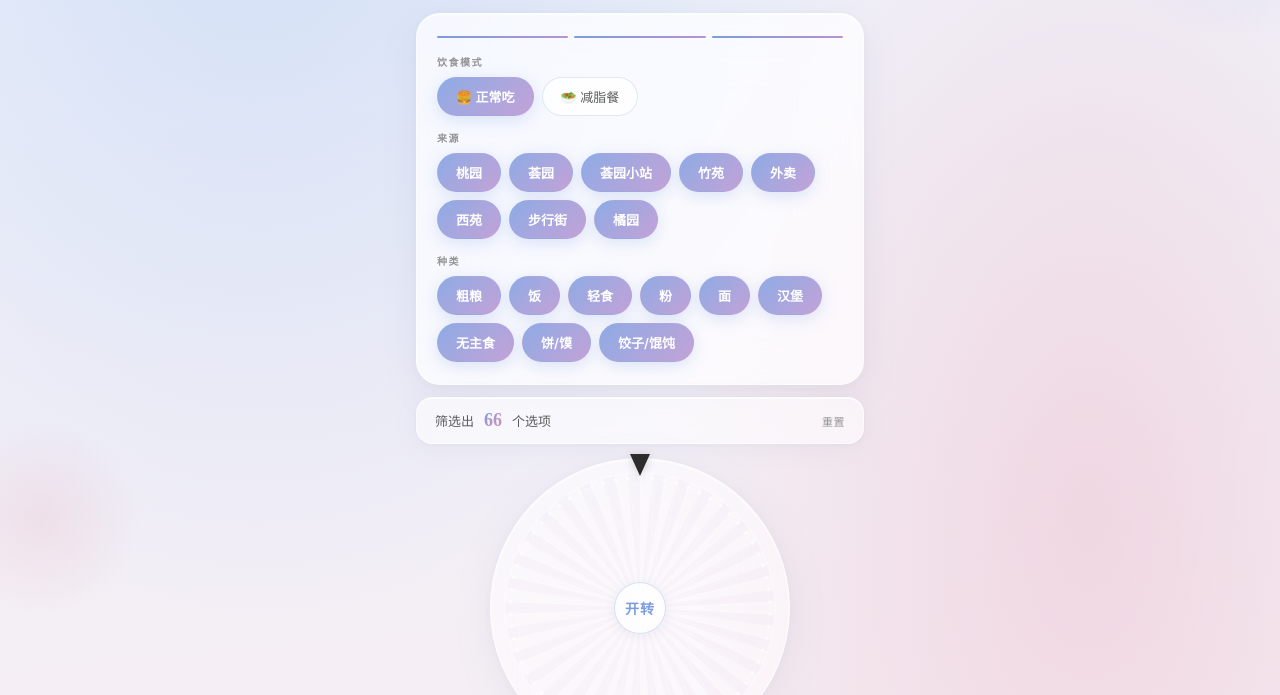
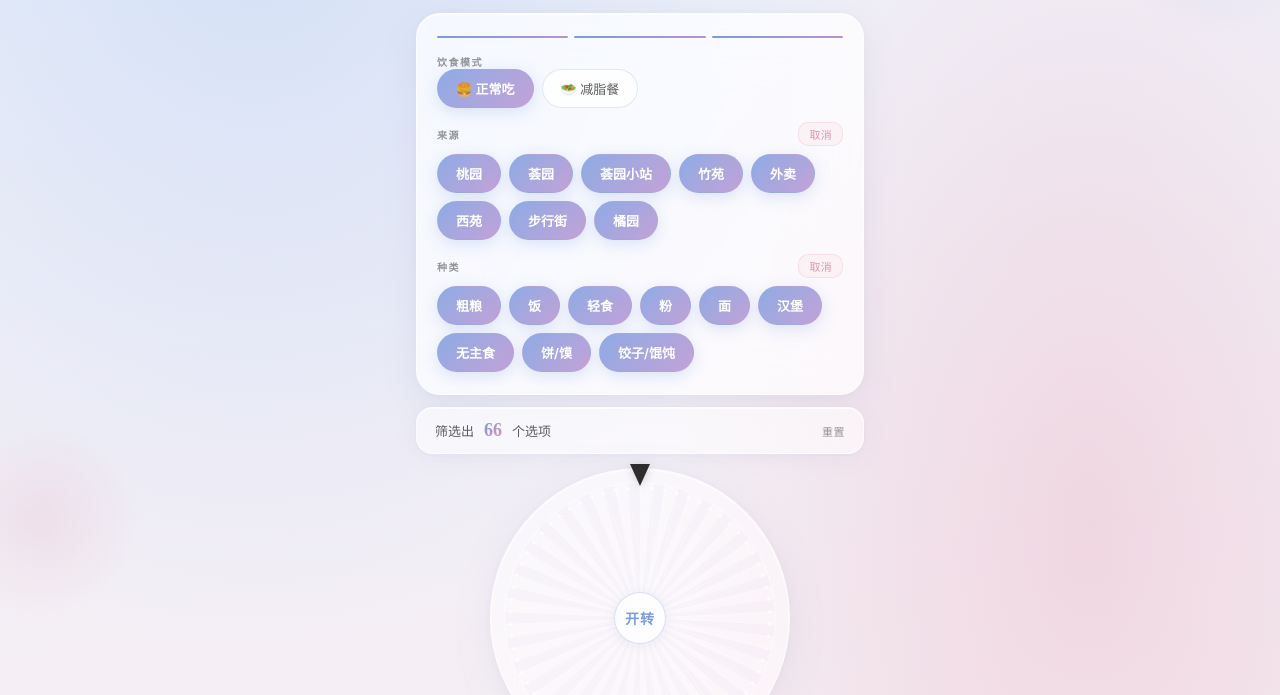
Before and after one commit to jellydolphin/food-spinner1, a website: page index.html in a window 1280 px wide. Shown: the part 100-795 px from the top of the page. Drawn offline with Linux system fonts and the light colour scheme.

Commit message:
feat: add select-all / deselect-all button to source & type filters

```diff
--- a/index.html
+++ b/index.html
@@ -111,12 +111,35 @@ body::after {
   position: relative; z-index: 1;
 }
 
-.filter-step { margin-bottom: 14px; }
+.filter-step { margin-bottom: 14px; position: relative; }
 .filter-step:last-child { margin-bottom: 0; }
+.filter-step-header {
+  display: flex; justify-content: space-between; align-items: center;
+  margin-bottom: 8px;
+}
 .filter-label {
   font-size: 10px; font-weight: 700;
   color: var(--text-light); letter-spacing: 1.5px;
-  text-transform: uppercase; margin-bottom: 8px;
+  text-transform: uppercase;
+}
+.select-all-btn {
+  font-size: 11px; font-weight: 500;
+  color: var(--blue); cursor: pointer;
+  background: rgba(123,156,224,0.10);
+  border: 1px solid rgba(123,156,224,0.18);
+  border-radius: 10px;
+  padding: 3px 10px;
+  font-family: inherit;
+  letter-spacing: 0.3px;
+  transition: all 0.2s;
+  backdrop-filter: blur(6px);
+  -webkit-backdrop-filter: blur(6px);
+}
+.select-all-btn:active { transform: scale(0.93); }
+.select-all-btn.all-active {
+  color: var(--pink);
+  background: rgba(226,146,168,0.10);
+  border-color: rgba(226,146,168,0.18);
 }
 .filter-pills { display: flex; flex-wrap: wrap; gap: 8px; }
 
@@ -678,6 +701,47 @@ function renderFilters() {
   ).join('');
   document.getElementById('stepDot2').classList.toggle('done', filterSources.size > 0);
   document.getElementById('stepDot3').classList.toggle('done', filterTypes.size > 0);
+  updateSelectAllButtons();
+}
+
+function updateSelectAllButtons() {
+  // Source button
+  let srcBtn = document.getElementById('sourceSelectAll');
+  if (!srcBtn) {
+    const srcStep = document.getElementById('sourcePills').parentElement;
+    const label = srcStep.querySelector('.filter-label');
+    const header = document.createElement('div');
+    header.className = 'filter-step-header';
+    label.replaceWith(header);
+    header.appendChild(label);
+    srcBtn = document.createElement('button');
+    srcBtn.id = 'sourceSelectAll';
+    srcBtn.className = 'select-all-btn';
+    header.appendChild(srcBtn);
+    srcBtn.onclick = toggleAllSources;
+  }
+  const allSrc = filterSources.size === SOURCE_OPTIONS.length;
+  srcBtn.textContent = allSrc ? '取消' : '全选';
+  srcBtn.classList.toggle('all-active', allSrc);
+
+  // Type button
+  let typeBtn = document.getElementById('typeSelectAll');
+  if (!typeBtn) {
+    const typeStep = document.getElementById('typePills').parentElement;
+    const label = typeStep.querySelector('.filter-label');
+    const header = document.createElement('div');
+    header.className = 'filter-step-header';
+    label.replaceWith(header);
+    header.appendChild(label);
+    typeBtn = document.createElement('button');
+    typeBtn.id = 'typeSelectAll';
+    typeBtn.className = 'select-all-btn';
+    header.appendChild(typeBtn);
+    typeBtn.onclick = toggleAllTypes;
+  }
+  const allType = filterTypes.size === TYPE_OPTIONS.length;
+  typeBtn.textContent = allType ? '取消' : '全选';
+  typeBtn.classList.toggle('all-active', allType);
 }
 
 function renderSummary() {
@@ -746,6 +810,28 @@ function toggleType(k) {
 function resetFilters() { if(spinning) return;
   filterDiet='normal'; filterSources=new Set(['桃园','荟园','荟园小站','竹苑','外卖','西苑','步行街','橘园']);
   filterTypes=new Set(['粗粮','饭','轻食','粉','面','汉堡/三明治','无主食','饼/馍','饺子/馄饨']);
+  excludedIds.clear(); refreshAll();
+}
+function toggleAllSources() { if(spinning) return;
+  if (filterSources.size === SOURCE_OPTIONS.length) {
+    // Cancel all → keep only the first one
+    filterSources.clear();
+    filterSources.add(SOURCE_OPTIONS[0].key);
+  } else {
+    // Select all
+    SOURCE_OPTIONS.forEach(o => filterSources.add(o.key));
+  }
+  excludedIds.clear(); refreshAll();
+}
+function toggleAllTypes() { if(spinning) return;
+  if (filterTypes.size === TYPE_OPTIONS.length) {
+    // Cancel all → keep only the first one
+    filterTypes.clear();
+    filterTypes.add(TYPE_OPTIONS[0].key);
+  } else {
+    // Select all
+    TYPE_OPTIONS.forEach(o => filterTypes.add(o.key));
+  }
   excludedIds.clear(); refreshAll();
 }
 function toggleExclude(id) { if(spinning) return;
```
